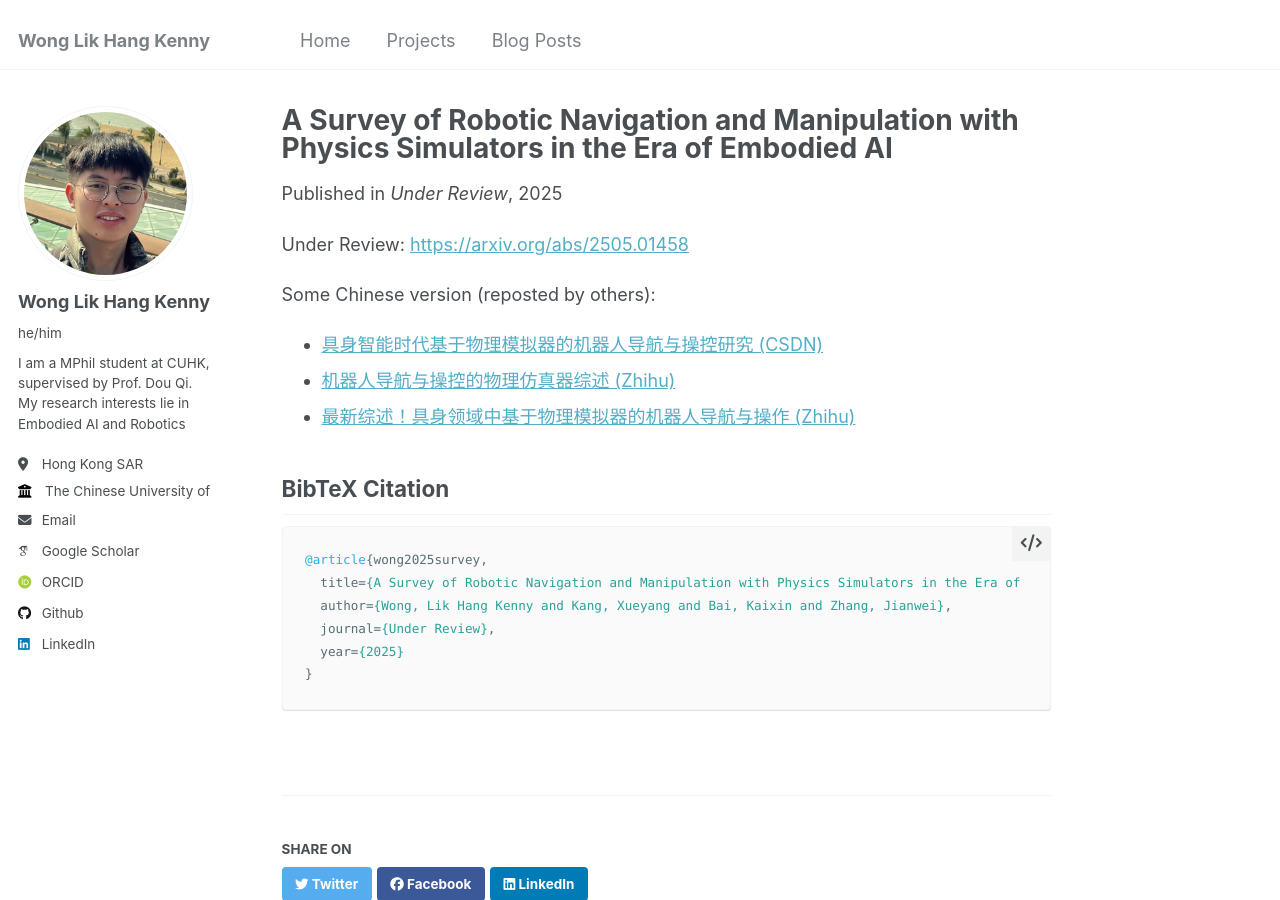
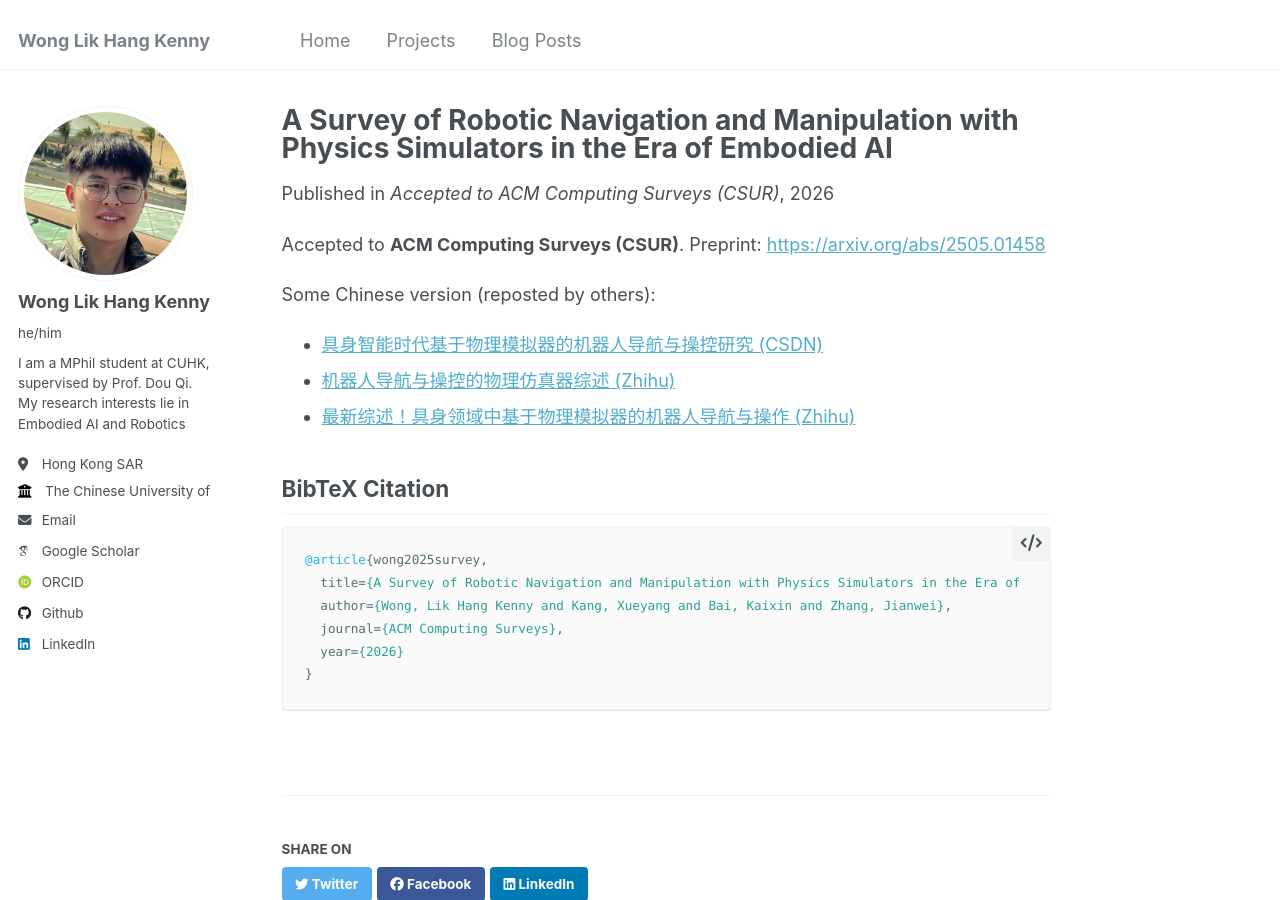
Before and after one commit to Kenn3o3/Kenn3o3.github.io, a Jekyll site: the page built from _projects/eai-survey.md, in a window 1280 px wide and 900 px high. Built offline with Jekyll 4.4.1, drawn with Linux system fonts in a browser that asks for light colours; some web fonts are replaced.

Commit message:
Add CSUR and CoRL 2026 publication updates

````diff
--- a/_projects/eai-survey.md
+++ b/_projects/eai-survey.md
@@ -2,17 +2,18 @@
 layout: single
 title: "A Survey of Robotic Navigation and Manipulation with Physics Simulators in the Era of Embodied AI"
 authors: "Wong Lik Hang, Kenny, Xueyang Kang, Kaixin Bai, Jianwei Zhang"
-venue: Under Review
+venue: Accepted to ACM Computing Surveys (CSUR)
+highlight_order: 4
 featured: true
 collection: projects
 permalink: /projects/eai-survey
 excerpt: 'A Survey of Robotic Navigation and Manipulation with Physics Simulators in the Era of Embodied AI'
-date: 2025-06-09
+date: 2026-09-15
 thumbnail: /images/eai-survey/thumbnail.png
 paper_url: https://arxiv.org/abs/2505.01458
 ---
 
-Under Review: [https://arxiv.org/abs/2505.01458](https://arxiv.org/abs/2505.01458)
+Accepted to **ACM Computing Surveys (CSUR)**. Preprint: [https://arxiv.org/abs/2505.01458](https://arxiv.org/abs/2505.01458)
 
 Some Chinese version (reposted by others):
 - [具身智能时代基于物理模拟器的机器人导航与操控研究 (CSDN)](https://blog.csdn.net/yorkhunter/article/details/148041545)
@@ -25,7 +26,7 @@ Some Chinese version (reposted by others):
 @article{wong2025survey,
   title={A Survey of Robotic Navigation and Manipulation with Physics Simulators in the Era of Embodied AI},
   author={Wong, Lik Hang Kenny and Kang, Xueyang and Bai, Kaixin and Zhang, Jianwei},
-  journal={Under Review},
-  year={2025}
+  journal={ACM Computing Surveys},
+  year={2026}
 }
 ```
````
Also changed, not shown: _pages/about.md (+4 -1 lines), _pages/projects.md (+1 -1 lines), _projects/fafm.md (+1 -0 lines), _projects/fyp-navigator.md (+1 -0 lines), _projects/vista.md (added, +34 -0 lines), images/vista/method.png (added).
